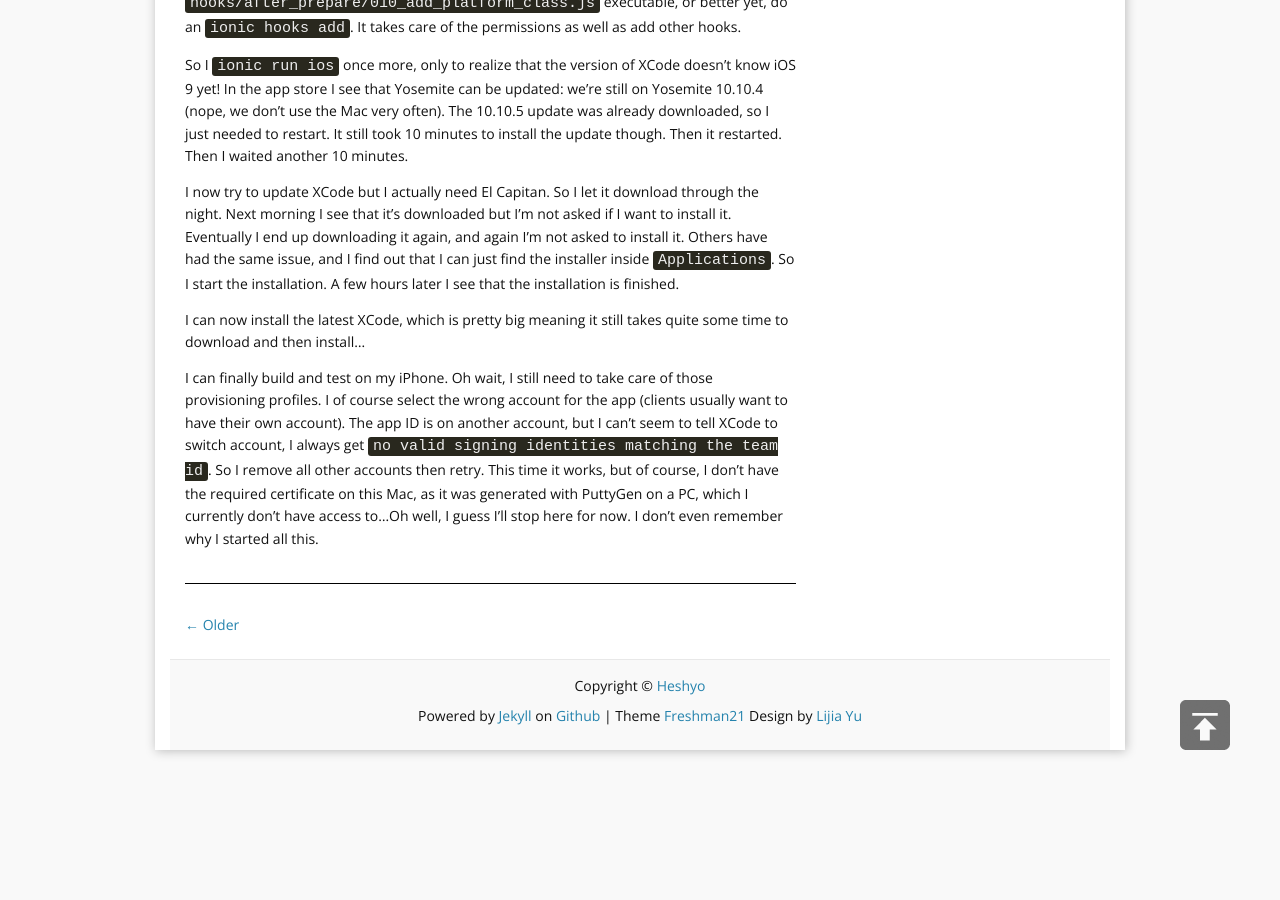
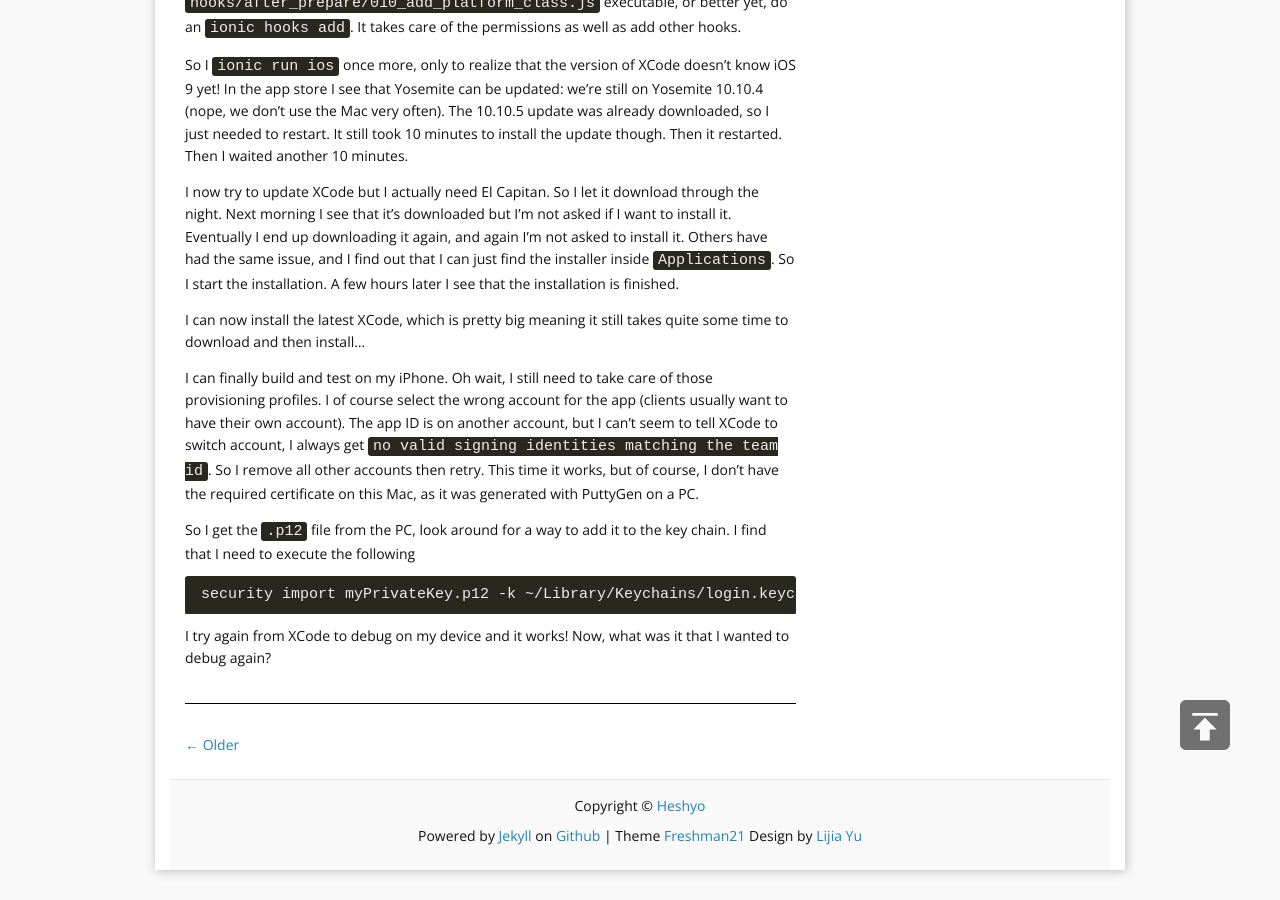
Before and after one commit to Heshyo/heshyo.github.io, a Jekyll site: the page built from _posts/2016-07-10-fast-setup-with-npm-ionic2-and-OSX.md, in a window 1280 px wide and 900 px high, scrolled down 1880 px. Built offline with Jekyll 4.4.1, drawn with Linux system fonts in a browser that asks for light colours; nearby versions of some CDN libraries; comment, search, counter and statistics services are not loaded; before the commit the page ends 2660 px from its top, so only the background shows below that.

Commit message:
- Task: for OSX, added info on how to add the p12

````diff
--- a/_posts/2016-07-10-fast-setup-with-npm-ionic2-and-OSX.md
+++ b/_posts/2016-07-10-fast-setup-with-npm-ionic2-and-OSX.md
@@ -78,4 +78,12 @@ I now try to update XCode but I actually need El Capitan. So I let it download t
 
 I can now install the latest XCode, which is pretty big meaning it still takes quite some time to download and then install...
 
-I can finally build and test on my iPhone. Oh wait, I still need to take care of those provisioning profiles. I of course select the wrong account for the app (clients usually want to have their own account). The app ID is on another account, but I can't seem to tell XCode to switch account, I always get `no valid signing identities matching the team id`. So I remove all other accounts then retry. This time it works, but of course, I don't have the required certificate on this Mac, as it was generated with PuttyGen on a PC, which I currently don't have access to...Oh well, I guess I'll stop here for now. I don't even remember why I started all this.
+I can finally build and test on my iPhone. Oh wait, I still need to take care of those provisioning profiles. I of course select the wrong account for the app (clients usually want to have their own account). The app ID is on another account, but I can't seem to tell XCode to switch account, I always get `no valid signing identities matching the team id`. So I remove all other accounts then retry. This time it works, but of course, I don't have the required certificate on this Mac, as it was generated with PuttyGen on a PC.
+
+So I get the `.p12` file from the PC, look around for a way to add it to the key chain. I find that I need to execute the following
+
+```
+security import myPrivateKey.p12 -k ~/Library/Keychains/login.keychain
+```
+
+I try again from XCode to debug on my device and it works! Now, what was it that I wanted to debug again?
````
